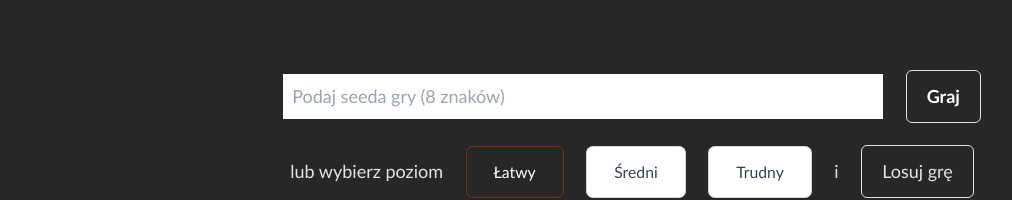
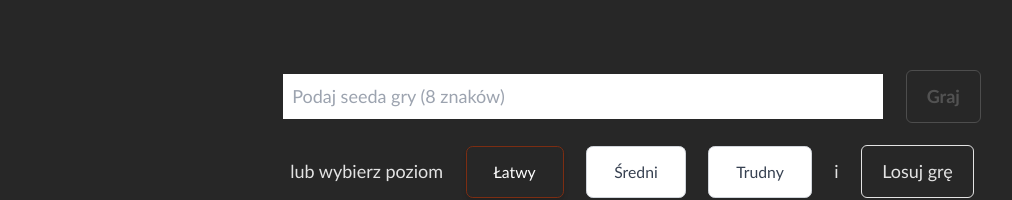
Before and after one commit to piotr-sroka/memory, a Nuxt app: page / in a window 1280 px wide. Shown: the part 315-515 px from the top of the page, without its empty margins (8-1020 px from the left). Built offline with nearby package versions, Linux system fonts and the light colour scheme; no server answers.

Commit message:
add timer and moves counter

```diff
--- a/assets/scss/main.scss
+++ b/assets/scss/main.scss
@@ -35,7 +35,11 @@ body,
   background-color: #272727;
   transition: background-color 0.2s ease-in-out;
   border-radius: 6px;
-  &:hover {
+  &:hover:not([disabled]) {
     background-color: #363636;
   }
+  &[disabled] {
+    opacity: 0.2;
+    cursor: not-allowed;
+  }
 }
--- a/components/NavBar.vue
+++ b/components/NavBar.vue
@@ -8,20 +8,33 @@
       Nowa gra
     </button>
     <div
-      v-if="gameStarted"
+      v-if="gameSeed"
       class="stats flex justify-end gap-6"
     >
       <div class="stats__seed">#{{ gameSeed }}</div>
-      <div class="stats__moves flex gap-3">Ruchy:<span class="stats__moves-count inline-block">0</span></div>
-      <div class="stats__time flex gap-3">Czas gry:<span class="stats__time-count inline-block">00:00</span></div>
+      <div class="stats__moves flex gap-3">
+        Ruchy:<span class="stats__moves-count inline-block">{{ moves }}</span>
+      </div>
+      <div class="stats__time flex gap-3">
+        Czas gry:<span class="stats__time-count inline-block">{{ gameTime }}</span>
+      </div>
     </div>
   </nav>
 </template>
 
 <script setup lang="ts">
-const { gameSeed, resetGame } = useGame();
+const { gameSeed, moves, time, resetGame } = useGame();
 
-const gameStarted = computed(() => gameSeed.value);
+const gameTime = computed(() => {
+  const h = Math.floor(time.value / 3600)
+    .toString()
+    .padStart(2, '0');
+  const m = Math.floor((time.value % 3600) / 60)
+    .toString()
+    .padStart(2, '0');
+  const s = (time.value % 60).toString().padStart(2, '0');
+  return `${h}:${m}:${s}`;
+});
 </script>
 
 <style lang="scss" scoped>
--- a/components/game/GameIntro.vue
+++ b/components/game/GameIntro.vue
@@ -10,6 +10,7 @@
         @input="onGameSeedInput"
       />
       <button
+        :disabled="!gameSeed"
         type="button"
         class="btn text-white font-bold"
         @click="startGame(false)"
--- a/components/game/TheGame.vue
+++ b/components/game/TheGame.vue
@@ -4,7 +4,8 @@
       <div
         v-for="image in imagesForGame"
         :key="image.id"
-        class="item"
+        :class="['item', { selected: image.selected }, { solved: image.solved }]"
+        @click="selectImage(image)"
       >
         <img
           :src="image.image"
@@ -18,7 +19,7 @@
 <script setup lang="ts">
 import { gameLevelToSizeMap } from '@typings/Game.model';
 
-const { imagesForGame, gameLevel } = useGame();
+const { imagesForGame, gameLevel, selectImage } = useGame();
 
 const numberOfColumns = gameLevelToSizeMap[gameLevel.value].split('x')[0];
 </script>
@@ -48,9 +49,30 @@ const numberOfColumns = gameLevelToSizeMap[gameLevel.value].split('x')[0];
   align-items: center;
   padding: 12px;
   border: 1px solid #fff;
+  position: relative;
   &__image {
     max-width: 100%;
     max-height: 100%;
   }
+
+  &::before {
+    content: '';
+    position: absolute;
+    width: 100%;
+    height: 100%;
+    background-color: #7c2d12;
+  }
+
+  &.selected,
+  &.solved {
+    &::before {
+      background-color: transparent;
+    }
+  }
+
+  &.solved {
+    border-color: #7c2d12;
+    opacity: 0.4;
+  }
 }
 </style>
--- a/composables/use-game.ts
+++ b/composables/use-game.ts
@@ -3,7 +3,7 @@ import type { FetchError } from 'ofetch';
 import { fetchImagesList } from '@services/images.service';
 
 import { GameLevel, gameLevelToSizeMap } from '@typings/Game.model';
-import type { GameI } from '@typings/Game.model';
+import type { GameI, ImageI } from '@typings/Game.model';
 
 import { shuffle } from '@utils/helpers/random-seed';
 
@@ -16,11 +16,15 @@ const state = reactive<GameI>({
     error: null,
     pending: false
   },
-  imagesForGame: []
+  imagesForGame: [],
+  moves: 0,
+  selectedImages: [],
+  time: 0,
+  timer: null
 });
 
 export function useGame() {
-  const { gameLevel, gameSeed, gameStarted, images, imagesForGame } = toRefs(state);
+  const { gameLevel, gameSeed, gameStarted, images, imagesForGame, moves, selectedImages, time, timer } = toRefs(state);
 
   async function fetchImages() {
     images.value.pending = true;
@@ -50,9 +54,22 @@ export function useGame() {
       const numberOfImages = cols * rows;
       const { seed, shuffled } = shuffle(images.value.data, gameSeed.value, gameLevel.value);
       const selectedImages = [...shuffled.slice(0, numberOfImages / 2)];
-      imagesForGame.value = shuffle([...selectedImages, ...selectedImages], gameSeed.value, gameLevel.value).shuffled;
+      imagesForGame.value = shuffle(
+        [
+          ...selectedImages,
+          ...selectedImages.map((img) => {
+            return {
+              ...img,
+              id: `${img.id}----copy`
+            };
+          })
+        ],
+        gameSeed.value,
+        gameLevel.value
+      ).shuffled;
       gameSeed.value = seed;
       gameStarted.value = true;
+      startTimer();
     }
   }
 
@@ -60,6 +77,7 @@ export function useGame() {
     gameLevel.value = GameLevel.EASY;
     gameSeed.value = null;
     gameStarted.value = false;
+    stopTimer();
   }
 
   function trySetGameLevel() {
@@ -73,6 +91,50 @@ export function useGame() {
         return false;
       }
     }
+    return true;
+  }
+
+  function selectImage(image: ImageI) {
+    moves.value++;
+    const imageExistInSelected = selectedImages.value.find((img) => img.id === image.id);
+    if (imageExistInSelected) {
+      selectedImages.value.splice(selectedImages.value.indexOf(imageExistInSelected), 1);
+      imageExistInSelected.selected = false;
+    } else {
+      image.selected = true;
+      selectedImages.value.push(image);
+    }
+
+    if (selectedImages.value.length === 2) {
+      if (selectedImages.value[0].id.replace('----copy', '') === selectedImages.value[1].id.replace('----copy', '')) {
+        selectedImages.value.forEach((img) => (img.solved = true));
+      }
+      setTimeout(() => {
+        selectedImages.value.forEach((img) => (img.selected = false));
+        selectedImages.value = [];
+      }, 500);
+    }
+
+    checkScore();
+  }
+
+  function checkScore() {
+    if (imagesForGame.value.every((img) => img.solved)) {
+      stopTimer();
+      setTimeout(() => {
+        return alert('gratulacje!');
+      }, 1000);
+    }
+  }
+
+  function startTimer() {
+    timer.value = setInterval(() => {
+      time.value++;
+    }, 1000);
+  }
+
+  function stopTimer() {
+    if (timer.value) clearInterval(timer.value);
   }
 
   return {
@@ -81,7 +143,11 @@ export function useGame() {
     gameStarted,
     images,
     imagesForGame,
+    moves,
+    selectedImages,
+    time,
     fetchImages,
+    selectImage,
     startGame,
     resetGame,
     trySetGameLevel
--- a/package.json
+++ b/package.json
@@ -12,6 +12,7 @@
   "dependencies": {
     "@nuxt/eslint": "^1.5.2",
     "@nuxtjs/tailwindcss": "^6.14.0",
+    "@vueuse/core": "^13.5.0",
     "eslint": "^9.30.1",
     "nuxt": "^3.17.6",
     "prettier": "^3.6.2",
--- a/typings/Game.model.ts
+++ b/typings/Game.model.ts
@@ -17,6 +17,8 @@ export interface ImageI {
   name: string;
   description: string;
   image: string;
+  selected?: boolean;
+  solved?: boolean;
 }
 export interface GameI {
   gameLevel: GameLevel;
@@ -24,6 +26,10 @@ export interface GameI {
   gameStarted: boolean;
   images: StateInterface<ImageI[]>;
   imagesForGame: ImageI[];
+  moves: number;
+  selectedImages: ImageI[];
+  time: number;
+  timer: number | NodeJS.Timeout | null;
 }
 
 export const gameLevelToSizeMap: Record<GameLevel, SizeOfGame> = {
```
Also changed, not shown: 1 other file (tests, documents, lock files or other folders).
